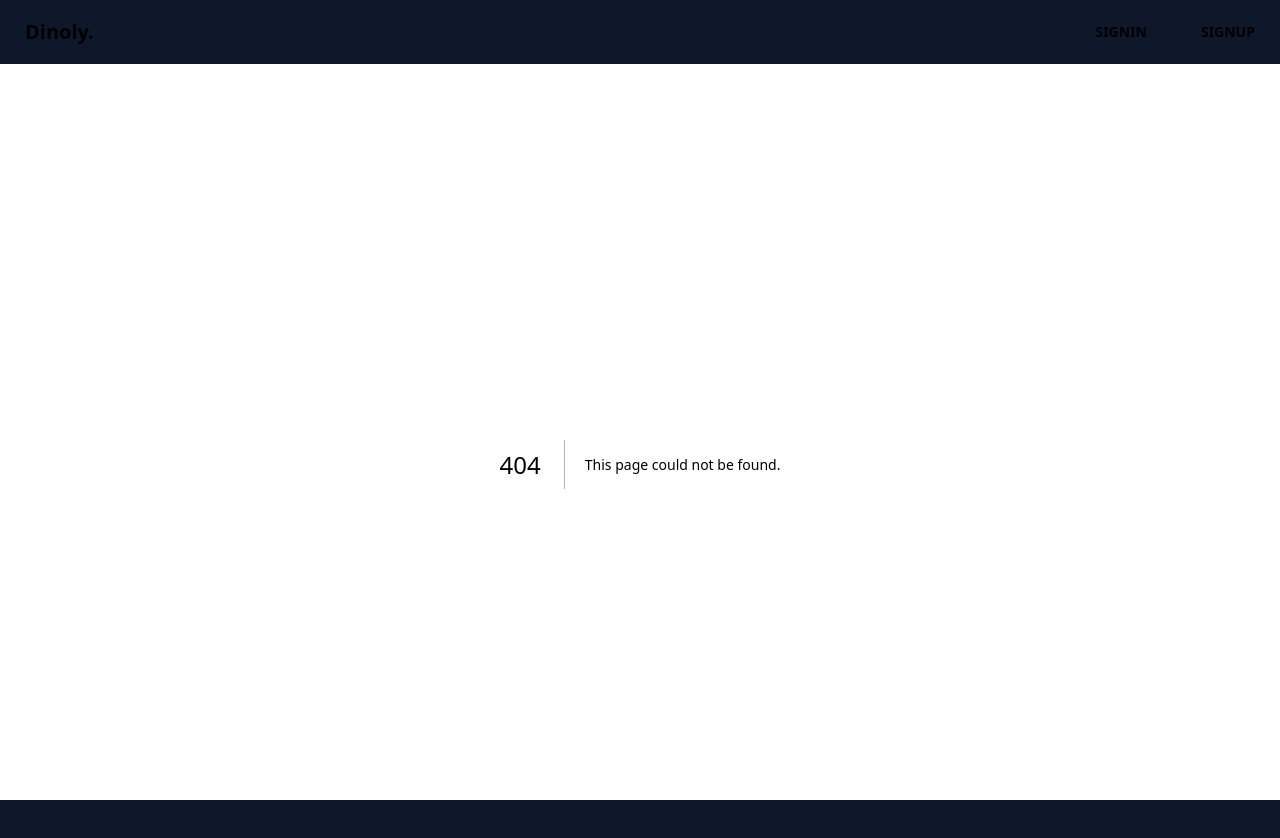
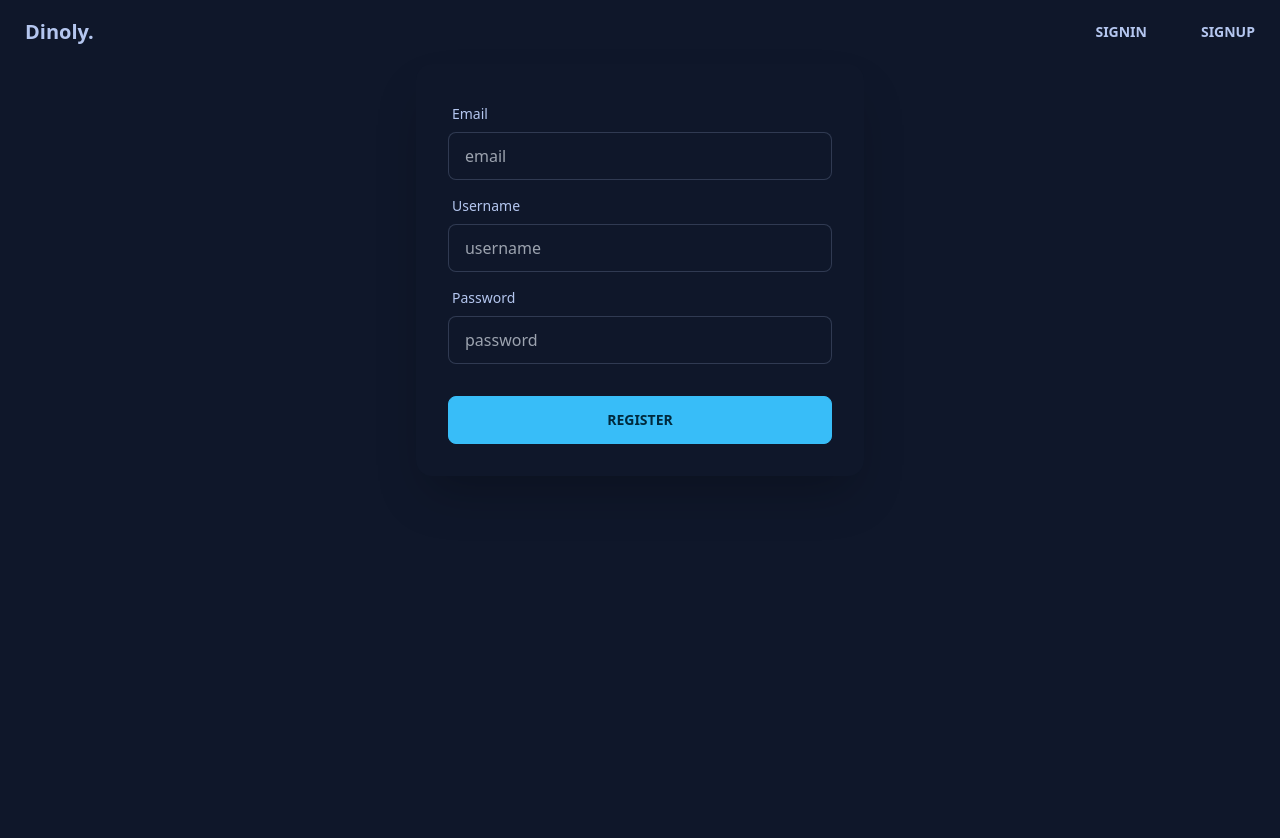
Before and after one commit to ippsav/dinoly-frontend, a Next.js app: page /register in a window 1280 px wide. Before the commit this address had no page. Shown: the top 838 px of the page. After the commit the page ends 800 px from the top, so only its background shows below. Built offline with nearby package versions, Linux system fonts and the light colour scheme.

Commit message:
login and register page

```diff
--- /dev/null
+++ b/app/login/page.tsx
@@ -0,0 +1,49 @@
+"use client";
+import { ChangeEvent, FormEvent, useState } from "react";
+import { LoginUserInput } from "../../lib/api";
+
+
+export default function LoginPage() {
+
+  const defaultState: LoginUserInput = {
+    username: "",
+    password: ""
+  };
+  const [userInput, setUserInput] = useState<LoginUserInput>(defaultState);
+  const handleOnChange = (e: ChangeEvent<HTMLInputElement>) => {
+    setUserInput({
+      ...userInput,
+      [e.target.name]: e.target.value
+    })
+  }
+
+  const handleOnSubmit = async (e: FormEvent<HTMLFormElement>) => {
+    e.preventDefault();
+  }
+
+  return (
+    <div className="h-full">
+      <div className="container mx-auto w-2/3 h-full">
+        <div className="card w-full max-w-md shadow-2xl bg-base-100 m-auto">
+          <form onSubmit={handleOnSubmit} className="card-body">
+            <div className="form-control">
+              <label className="label">
+                <span className="label-text">Username</span>
+              </label>
+              <input type="text" onChange={handleOnChange} placeholder="username" value={userInput.username} className="input input-bordered" name="username" />
+            </div>
+            <div className="form-control">
+              <label className="label">
+                <span className="label-text">Password</span>
+              </label>
+              <input type="password" onChange={handleOnChange} placeholder="password" value={userInput.password} className="input input-bordered" name="password" />
+            </div>
+            <div className="form-control mt-6">
+              <button className="btn btn-primary">Login</button>
+            </div>
+          </form>
+        </div>
+      </div>
+    </div>
+  )
+}
--- /dev/null
+++ b/app/register/page.tsx
@@ -0,0 +1,63 @@
+'use client';
+
+import { ChangeEvent, FormEvent, useState } from "react";
+import { RegisterUserInput } from "../../lib/api";
+
+
+
+
+
+
+
+export default function RegisterPage() {
+  const defaultState: RegisterUserInput = {
+    username: "",
+    email: "",
+    password: ""
+  };
+  const [userInput, setUserInput] = useState<RegisterUserInput>(defaultState);
+  const handleOnChange = (e: ChangeEvent<HTMLInputElement>) => {
+    setUserInput({
+      ...userInput,
+      [e.target.name]: e.target.value
+    })
+  }
+
+  const handleOnSubmit = async (e: FormEvent<HTMLFormElement>) => {
+    e.preventDefault();
+  }
+
+
+
+  return (
+    <div className="h-full">
+      <div className="container mx-auto w-2/3 h-full">
+        <div className="card w-full max-w-md shadow-2xl bg-base-100 m-auto">
+          <form onSubmit={handleOnSubmit} className="card-body">
+            <div className="form-control">
+              <label className="label">
+                <span className="label-text">Email</span>
+              </label>
+              <input type="text" onChange={handleOnChange} placeholder="email" value={userInput.email} className="input input-bordered" name="email" />
+            </div>
+            <div className="form-control">
+              <label className="label">
+                <span className="label-text">Username</span>
+              </label>
+              <input type="text" onChange={handleOnChange} placeholder="username" value={userInput.username} className="input input-bordered" name="username" />
+            </div>
+            <div className="form-control">
+              <label className="label">
+                <span className="label-text">Password</span>
+              </label>
+              <input type="password" onChange={handleOnChange} placeholder="password" value={userInput.password} className="input input-bordered" name="password" />
+            </div>
+            <div className="form-control mt-6">
+              <button className="btn btn-primary">Register</button>
+            </div>
+          </form>
+        </div>
+      </div>
+    </div>
+  )
+}
--- /dev/null
+++ b/lib/api.ts
@@ -0,0 +1,82 @@
+export type ApiResponse<T, E> = {
+  data: T
+  error: E
+}
+
+
+export type TokenResponse = {
+  token: string
+};
+
+export type User = {
+  id: string,
+  username: string,
+  email: string,
+  provider: string,
+  created_at: Date,
+  updated_at: Date
+}
+
+export type MeResponse = {
+  user: User
+}
+
+
+
+export type RegisterUserInput = {
+  username: string,
+  password: string,
+  email: string,
+};
+
+export type LoginUserInput = {
+  username: string,
+  password: string
+};
+
+const API_URL = process.env.NODE_ENV === "production"
+  ? process.env.NEXT_PUBLIC_API_URL : "http://localhost:8000"
+
+
+
+
+export const signUp = async (userInput: RegisterUserInput): Promise<ApiResponse<TokenResponse, any>> => {
+  let res = await fetch(`${API_URL}/api/user/register`, {
+    method: "POST",
+    body: JSON.stringify(userInput),
+    headers: {
+      'Content-Type': 'application/json'
+    },
+  });
+
+  const data = await res.json();
+
+  return data
+}
+
+export const me = async (token: string): Promise<ApiResponse<MeResponse, any>> => {
+  let res = await fetch(`${API_URL}/api/user/me`, {
+    method: "GET",
+    headers: {
+      'Content-Type': 'application/json',
+      'Authorization': `Bearer ${token}`
+    },
+  });
+  return res.json();
+}
+
+export const signIn = async (userInput: LoginUserInput): Promise<ApiResponse<TokenResponse, any>> => {
+  console.log("here");
+  let res = await fetch(`${API_URL}/api/user/login`, {
+    method: "POST",
+    body: JSON.stringify(userInput),
+    headers: {
+      'Content-Type': 'application/json'
+    },
+  });
+
+  const data = await res.json();
+
+  console.log(data);
+  return data
+}
```
